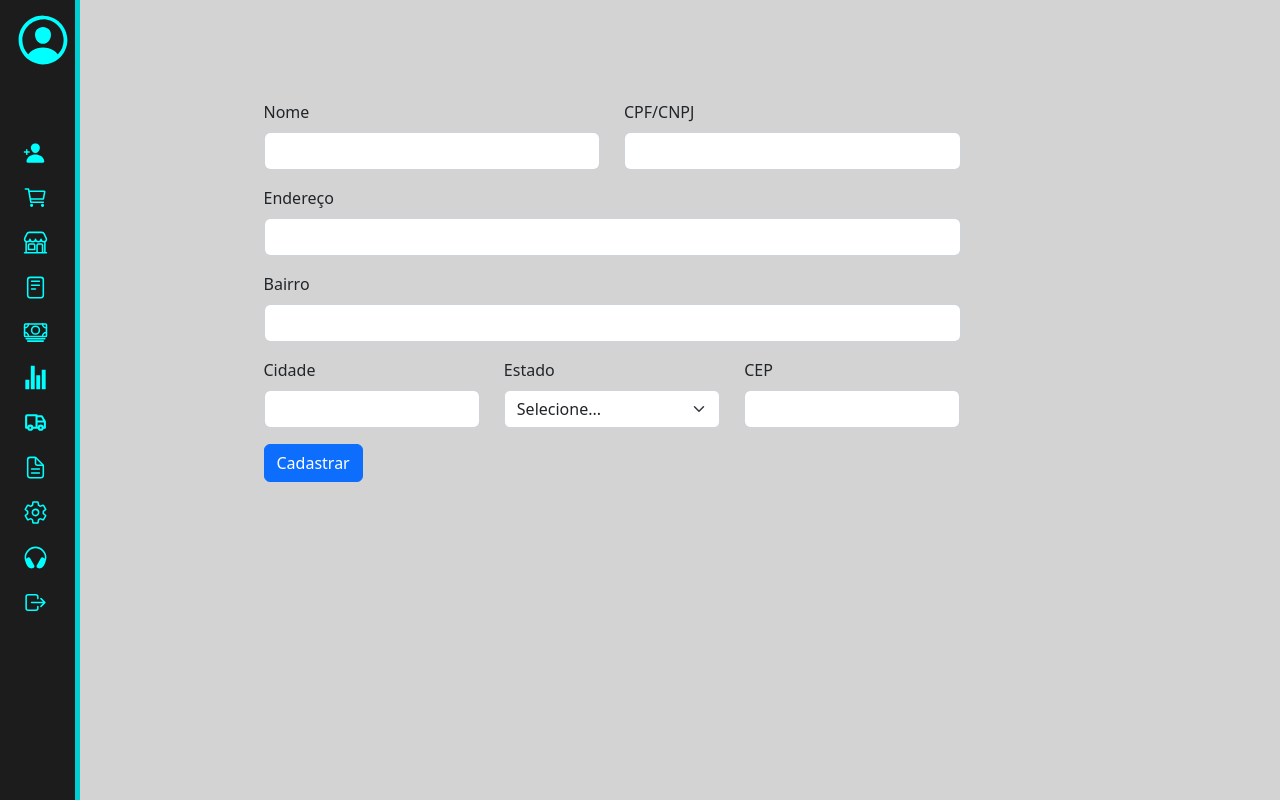
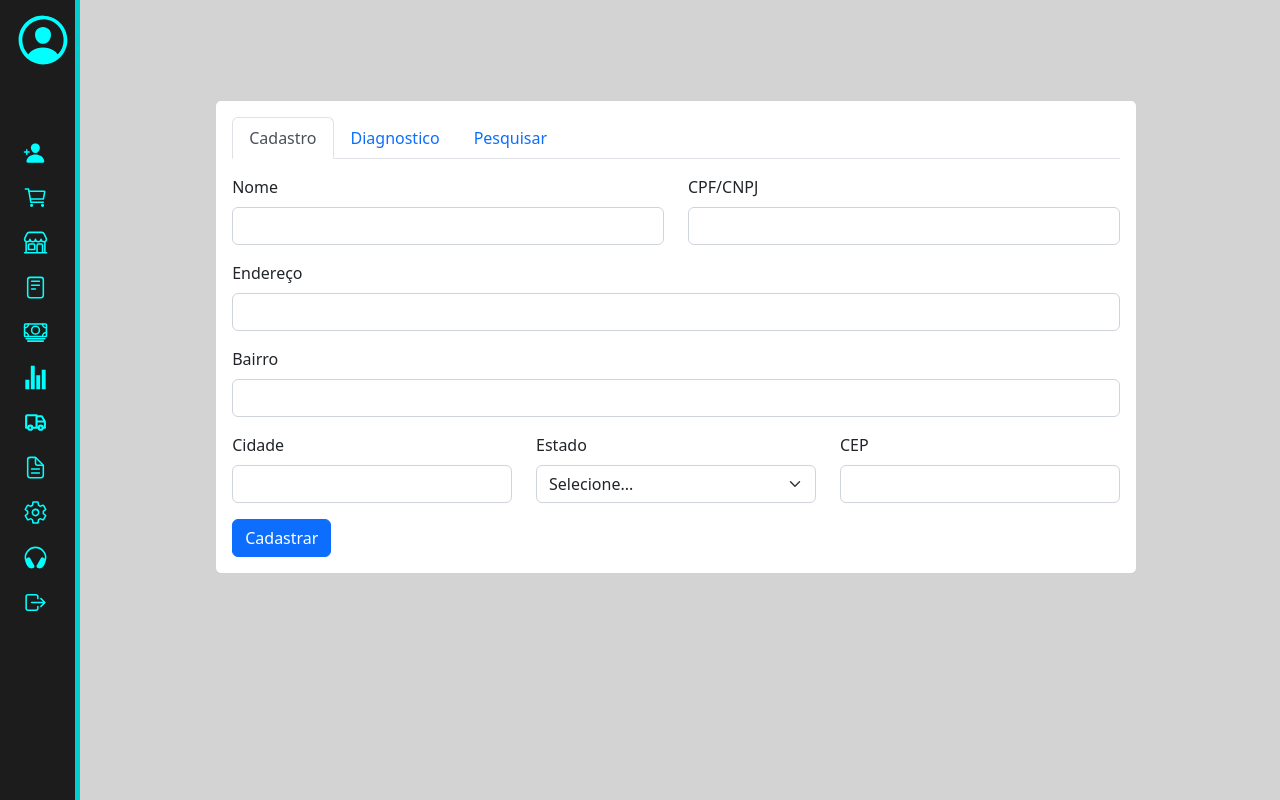
Before and after one commit to leobraboo/FrontSystemGlobal, a React (Vite) app: page /Clients in a window 1280 px wide. Built offline with nearby package versions, Linux system fonts and the light colour scheme.

Commit message:
feat : tabs client

```diff
--- /dev/null
+++ b/src/components/Clientes/RegisterClient/index.tsx
@@ -0,0 +1,52 @@
+import { Button, Col, Row, Card, Form } from 'react-bootstrap';
+
+export function RegisterClient(){
+  return(
+    <Form>
+    <Row className="mb-3">
+      <Form.Group as={Col} controlId="formGridEmail">
+        <Form.Label>Nome</Form.Label>
+        <Form.Control type="text" placeholder="" />
+      </Form.Group>
+
+      <Form.Group as={Col} controlId="formGridPassword">
+        <Form.Label>CPF/CNPJ</Form.Label>
+        <Form.Control type="text" placeholder="" />
+      </Form.Group>
+    </Row>
+
+    <Form.Group className="mb-3" controlId="formGridAddress1">
+      <Form.Label>Endereço</Form.Label>
+      <Form.Control placeholder="" />
+    </Form.Group>
+
+    <Form.Group className="mb-3" controlId="formGridAddress2">
+      <Form.Label>Bairro</Form.Label>
+      <Form.Control placeholder="" />
+    </Form.Group>
+
+    <Row className="mb-3">
+      <Form.Group as={Col} controlId="formGridCity">
+        <Form.Label>Cidade</Form.Label>
+        <Form.Control />
+      </Form.Group>
+
+      <Form.Group as={Col} controlId="formGridState">
+        <Form.Label>Estado</Form.Label>
+        <Form.Select defaultValue="Selecione...">
+          <option>Selecione...</option>
+          <option>...</option>
+        </Form.Select>
+      </Form.Group>
+
+      <Form.Group as={Col} controlId="formGridZip">
+        <Form.Label>CEP</Form.Label>
+        <Form.Control />
+      </Form.Group>
+    </Row>
+    <Button variant="primary" type="button">
+      Cadastrar
+    </Button>
+  </Form>
+  )
+}
--- a/src/components/Clientes/index.tsx
+++ b/src/components/Clientes/index.tsx
@@ -1,58 +1,31 @@
-import Button from 'react-bootstrap/Button';
-import Col from 'react-bootstrap/Col';
-import Form from 'react-bootstrap/Form';
-import Row from 'react-bootstrap/Row';
+import { Button, Col, Row, Card, Form, Tabs, Tab , Stack } from 'react-bootstrap';
+import { RegisterClient } from './RegisterClient';
 import { ContentClient } from './styles';
 
 export function Fcliente() {
   return (
     <ContentClient>
-      <Form style={{ marginTop: "100px" }}>
-        <Row className="mb-3">
-          <Form.Group as={Col} controlId="formGridEmail">
-            <Form.Label>Nome</Form.Label>
-            <Form.Control type="text" placeholder="" />
-          </Form.Group>
-
-          <Form.Group as={Col} controlId="formGridPassword">
-            <Form.Label>CPF/CNPJ</Form.Label>
-            <Form.Control type="text" placeholder="" />
-          </Form.Group>
-        </Row>
-
-        <Form.Group className="mb-3" controlId="formGridAddress1">
-          <Form.Label>Endereço</Form.Label>
-          <Form.Control placeholder="" />
-        </Form.Group>
-
-        <Form.Group className="mb-3" controlId="formGridAddress2">
-          <Form.Label>Bairro</Form.Label>
-          <Form.Control placeholder="" />
-        </Form.Group>
-
-        <Row className="mb-3">
-          <Form.Group as={Col} controlId="formGridCity">
-            <Form.Label>Cidade</Form.Label>
-            <Form.Control />
-          </Form.Group>
-
-          <Form.Group as={Col} controlId="formGridState">
-            <Form.Label>Estado</Form.Label>
-            <Form.Select defaultValue="Selecione...">
-              <option>Selecione...</option>
-              <option>...</option>
-            </Form.Select>
-          </Form.Group>
-
-          <Form.Group as={Col} controlId="formGridZip">
-            <Form.Label>CEP</Form.Label>
-            <Form.Control />
-          </Form.Group>
-        </Row>
-        <Button variant="primary" type="button">
-          Cadastrar
-        </Button>
-      </Form>
-    </ContentClient>
+      <Card style={{ marginTop: "100px", width: "80%" }}>
+        <Card.Body>
+          <Tabs
+            defaultActiveKey="register"
+            className="mb-3"
+          >
+            <Tab eventKey="register" title="Cadastro">
+              <RegisterClient />
+            </Tab>
+            <Tab eventKey="diagnosis" title="Diagnostico">
+              <RegisterClient />
+            </Tab>
+            <Tab eventKey="search" title="Pesquisar">
+              <Stack direction="horizontal" gap={3}>
+                <Form.Control className="me-auto" placeholder="Pesquisar" />
+                <Button variant="secondary">Pesquisar</Button>
+              </Stack>
+            </Tab>
+          </Tabs>
+        </Card.Body>
+      </Card>
+    </ContentClient >
   );
 }
--- a/src/components/Clientes/styles.ts
+++ b/src/components/Clientes/styles.ts
@@ -6,7 +6,7 @@ align-content: center;
 display: flex;
 justify-content: center;
 align-items: center;
-width: 80vw;
+width: 90vw;
 margin-left: 100px;
 height: auto;
 `
```
